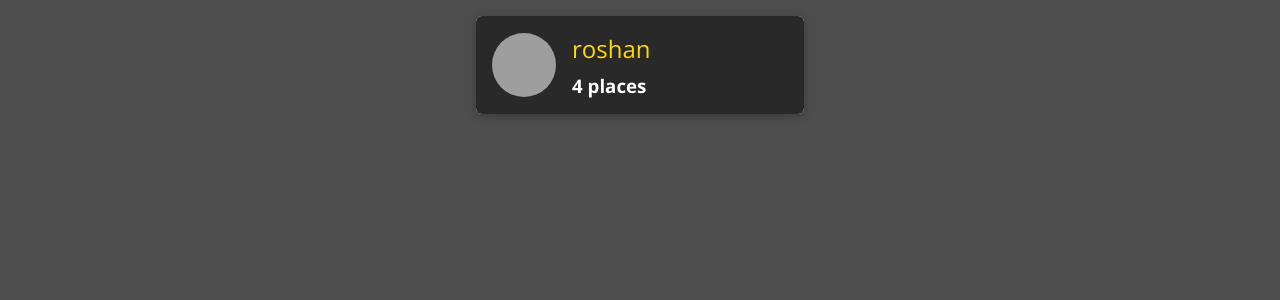
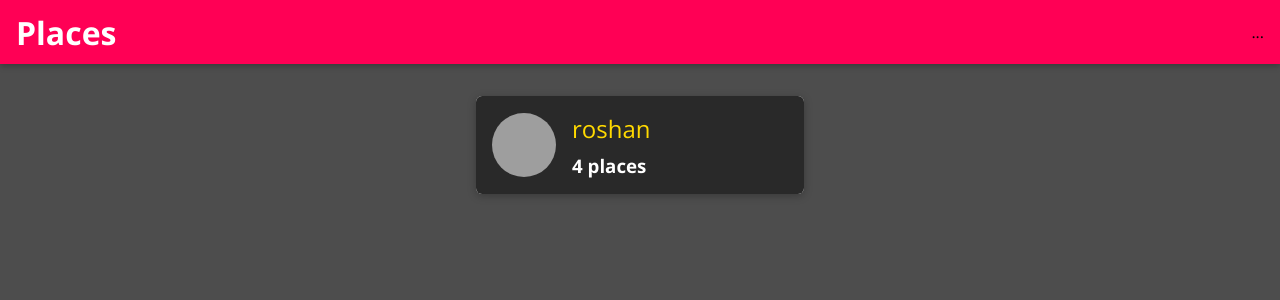
Before and after one commit to Ros-an/visit, a React (Create React App) app: page / in a window 1280 px wide. Shown: the top 300 px of the page. Built offline with nearby package versions, Linux system fonts and the light colour scheme; grey boxes are pictures that could not be loaded.

Commit message:
import: MainNavigation component

```diff
--- a/src/App.js
+++ b/src/App.js
@@ -2,15 +2,22 @@ import React from "react";
 import { Routes, Route } from "react-router-dom";
 import PageNotFound from "./shared/components/PageNotFound";
 import NewPlace from "./places/pages/NewPlace";
+import MainNavigation from "./shared/components/Navigation/MainNavigation";
 
 import Users from "./users/pages/Users";
+
 function App() {
   return (
-    <Routes>
-      <Route path="/" exact element={<Users />} />
-      <Route path="/places/new" exact element={<NewPlace />} />
-      <Route path="*" element={<PageNotFound />} />
-    </Routes>
+    <>
+      <MainNavigation />
+      <main>
+        <Routes>
+          <Route path="/" exact element={<Users />} />
+          <Route path="/places/new" element={<NewPlace />} />
+          <Route path="*" element={<PageNotFound />} />
+        </Routes>
+      </main>
+    </>
   );
 }
 
```
